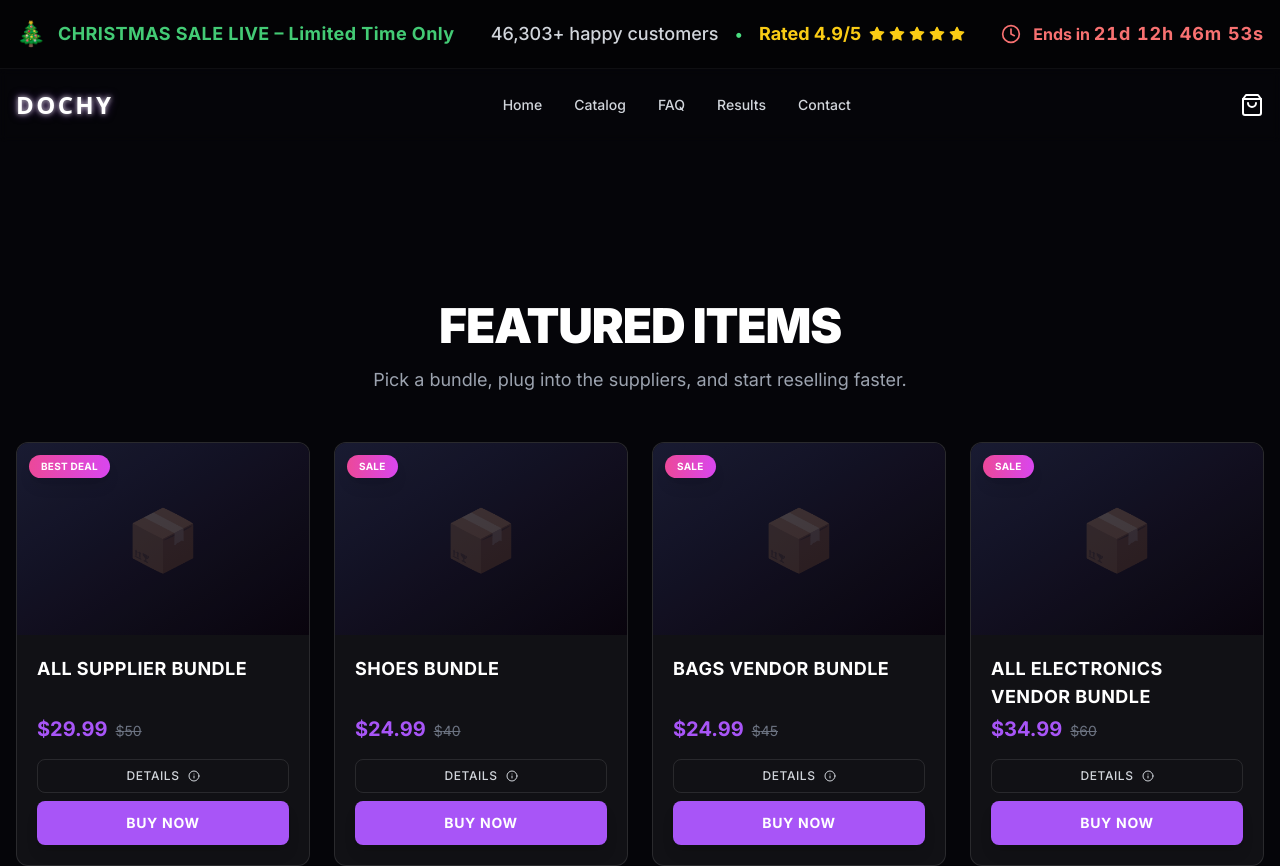
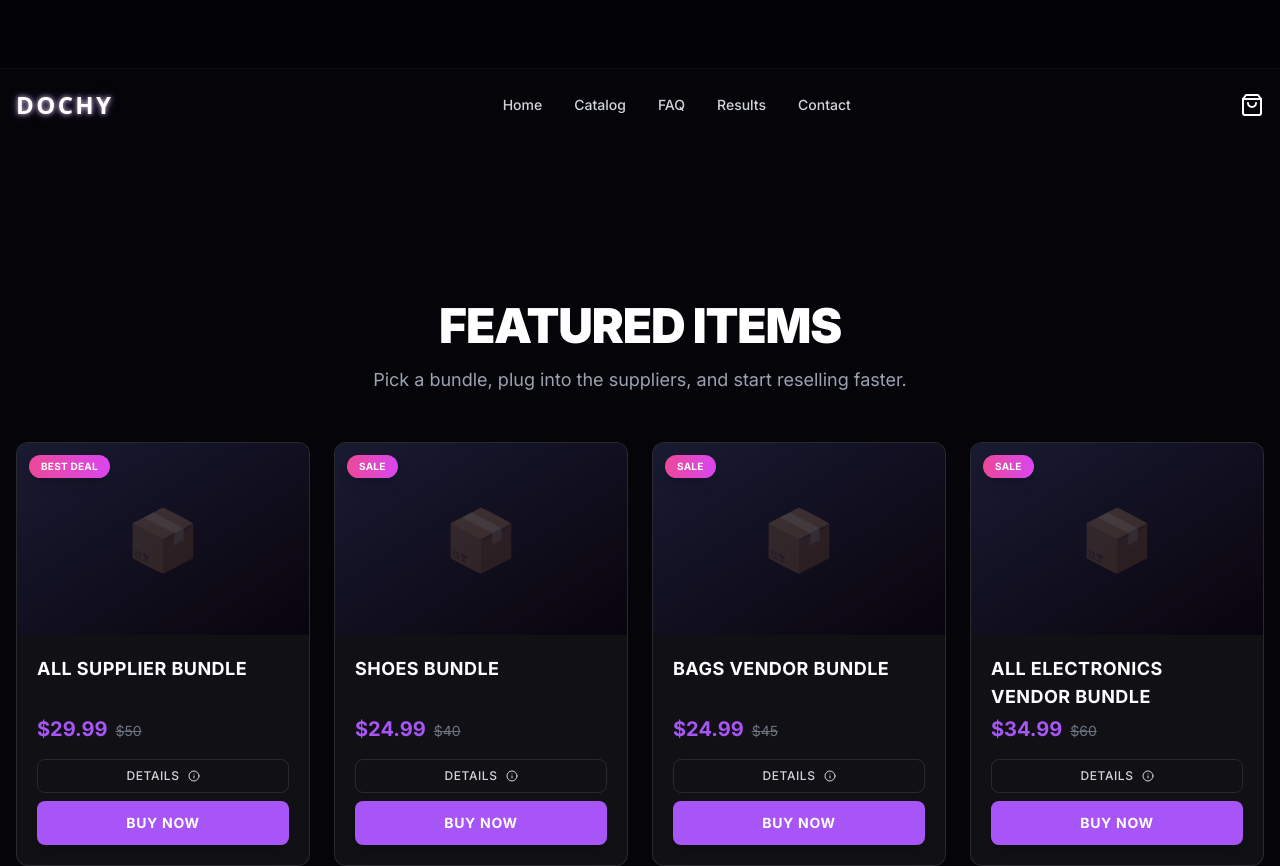
Before and after one commit to Expandingmind/Dochy, a Next.js app: page /items in a window 1280 px wide. Shown: the top 866 px of the page. Built offline with nearby package versions, Linux system fonts and the light colour scheme.

Commit message:
Update: Add auto-scrolling marquee animation to TopNotification and Reviews section, remove Google Guarantee badge

```diff
--- a/src/components/SocialProofSection.tsx
+++ b/src/components/SocialProofSection.tsx
@@ -1,5 +1,5 @@
 import Link from "next/link";
-import { Star, CheckCircle } from "lucide-react";
+import { Star } from "lucide-react";
 
 const testimonials = [
   {
@@ -25,6 +25,18 @@ const testimonials = [
     initials: "CL",
     date: "NOV 15, 2024",
     text: "Just hit my first 3k month using the electronics bundle. The suppliers are actually legit.",
+  },
+  {
+    user: "MICHAEL P.",
+    initials: "MP",
+    date: "NOV 10, 2024",
+    text: "Was skeptical at first but the vendors are real. Shipping was faster than expected.",
+  },
+  {
+    user: "DAVID S.",
+    initials: "DS",
+    date: "NOV 05, 2024",
+    text: "Excellent customer support. They helped me pick the right bundle for my budget.",
   }
 ];
 
@@ -45,10 +57,6 @@ export function SocialProofSection() {
 
           {/* Right Side Rating */}
           <div className="flex flex-col items-start md:items-end">
-            <div className="flex items-center gap-2 bg-white rounded-full px-3 py-1 mb-2 shadow-[0_0_15px_rgba(255,255,255,0.1)]">
-                <CheckCircle className="w-4 h-4 text-green-500 fill-green-500/20" />
-                <span className="text-xs font-bold text-gray-800 uppercase tracking-wider">Google Guaranteed</span>
-            </div>
             <div className="text-5xl font-black text-white mb-1 tracking-tight">4.90</div>
             <div className="flex gap-1 mb-1">
                {[1, 2, 3, 4, 5].map((i) => (
@@ -60,13 +68,14 @@ export function SocialProofSection() {
         </div>
       </div>
 
-      {/* Reviews Grid */}
-      <div className="container mx-auto px-4">
-        <div className="grid grid-cols-1 md:grid-cols-3 gap-6">
-          {testimonials.slice(0, 3).map((t, i) => (
+      {/* Reviews Auto-Scrolling Marquee */}
+      <div className="w-full overflow-hidden">
+        <div className="flex gap-6 animate-marquee w-max px-4">
+          {/* Duplicate testimonials to create seamless loop */}
+          {[...testimonials, ...testimonials].map((t, i) => (
             <div
               key={i}
-              className="bg-white text-black rounded-3xl p-8 flex flex-col gap-6 hover:scale-[1.02] transition-transform duration-300 shadow-xl"
+              className="w-[350px] md:w-[400px] bg-white text-black rounded-3xl p-8 flex flex-col gap-6 shadow-xl flex-shrink-0"
             >
               {/* Top: Stars and Date */}
               <div className="flex justify-between items-center">
--- a/src/components/TopNotification.tsx
+++ b/src/components/TopNotification.tsx
@@ -12,7 +12,6 @@ export function TopNotification() {
       const currentYear = now.getFullYear();
       const targetDate = new Date(`December 24, ${currentYear} 00:00:00`);
 
-      // If Christmas has passed this year, target next year
       if (now.getTime() > targetDate.getTime()) {
         targetDate.setFullYear(currentYear + 1);
       }
@@ -39,14 +38,15 @@ export function TopNotification() {
     return () => clearInterval(timer);
   }, []);
 
-  return (
-    <div className="w-full bg-black/40 border-b border-white/5 py-[1.125rem] text-sm sm:text-base font-medium text-white flex flex-col sm:flex-row justify-between items-center gap-2 sm:gap-4 px-4 relative z-[60]">
-      <div className="flex items-center gap-3 text-green-400 animate-pulse">
+  // Content block to repeat
+  const Content = () => (
+    <div className="flex items-center justify-between gap-8 min-w-[800px] px-4">
+      <div className="flex items-center gap-3 text-green-400 animate-pulse whitespace-nowrap">
         <span className="text-2xl">🎄</span>
-        <span className="text-lg font-bold tracking-wide text-center">CHRISTMAS SALE LIVE – Limited Time Only</span>
+        <span className="text-lg font-bold tracking-wide">CHRISTMAS SALE LIVE – Limited Time Only</span>
       </div>
 
-      <div className="hidden lg:flex items-center gap-4">
+      <div className="flex items-center gap-4 whitespace-nowrap">
         <span className="text-gray-300 text-lg">46,303+ happy customers</span>
         <span className="text-green-400">•</span>
         <div className="flex items-center gap-2 text-yellow-400">
@@ -59,10 +59,20 @@ export function TopNotification() {
         </div>
       </div>
 
-      <div className="flex items-center gap-3 text-red-400 font-bold">
+      <div className="flex items-center gap-3 text-red-400 font-bold whitespace-nowrap">
         <Clock className="w-5 h-5" />
         <span>Ends in <span className="tabular-nums tracking-wider text-lg">{timeLeft}</span></span>
       </div>
     </div>
   );
+
+  return (
+    <div className="w-full bg-black/40 border-b border-white/5 py-[1.125rem] text-sm sm:text-base font-medium text-white overflow-hidden relative z-[60]">
+      <div className="flex animate-marquee w-max">
+        {[...Array(4)].map((_, i) => (
+          <Content key={i} />
+        ))}
+      </div>
+    </div>
+  );
 }
```
